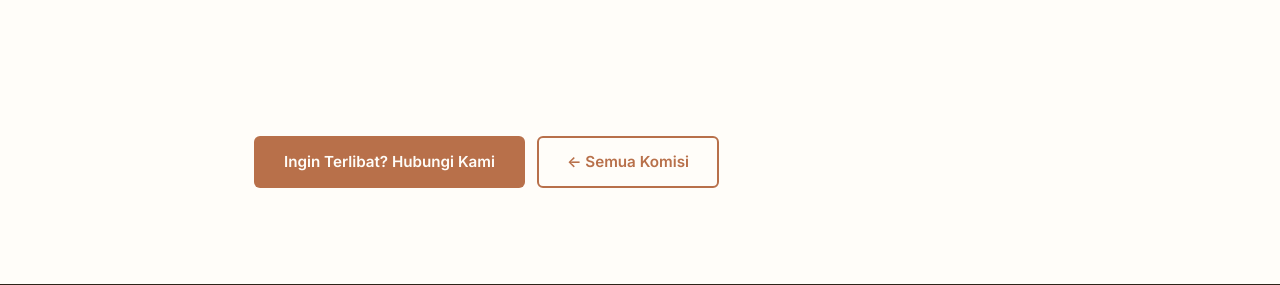
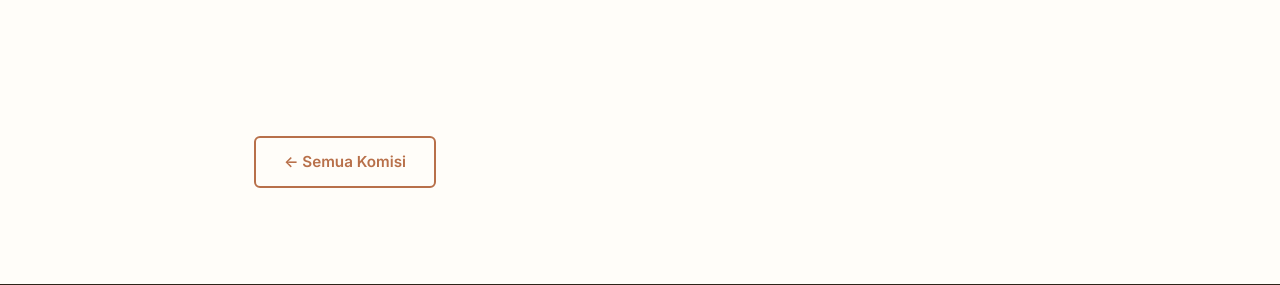
Before and after one commit to susantodjoko/website_for_church, a Django app: template website/templates/website/ministry_detail.html in a window 1280 px wide. Shown: the part 234-519 px from the top of the page. Run offline with Django 5.2, Linux system fonts and the light colour scheme; the template is opened without the code that fills it, so the values that code supplies are empty; parts of the project's set-up code (start-up, migrations or seed data) failed here and were passed over.

Commit message:
fix: remove contact button from each komisi page
Co-Authored-By: Claude Opus 5.5 <noreply@anthropic.com>

```diff
--- a/website/templates/website/ministry_detail.html
+++ b/website/templates/website/ministry_detail.html
@@ -22,7 +22,6 @@
       {{ ministry.description|paragraphs }}
     </div>
     <div class="ministry-detail__actions">
-      <a href="{% url 'website:contact' %}" class="btn btn--primary">Ingin Terlibat? Hubungi Kami</a>
       <a href="{% url 'website:ministry_list' %}" class="btn btn--outline">&larr; Semua Komisi</a>
     </div>
   </div>
```
